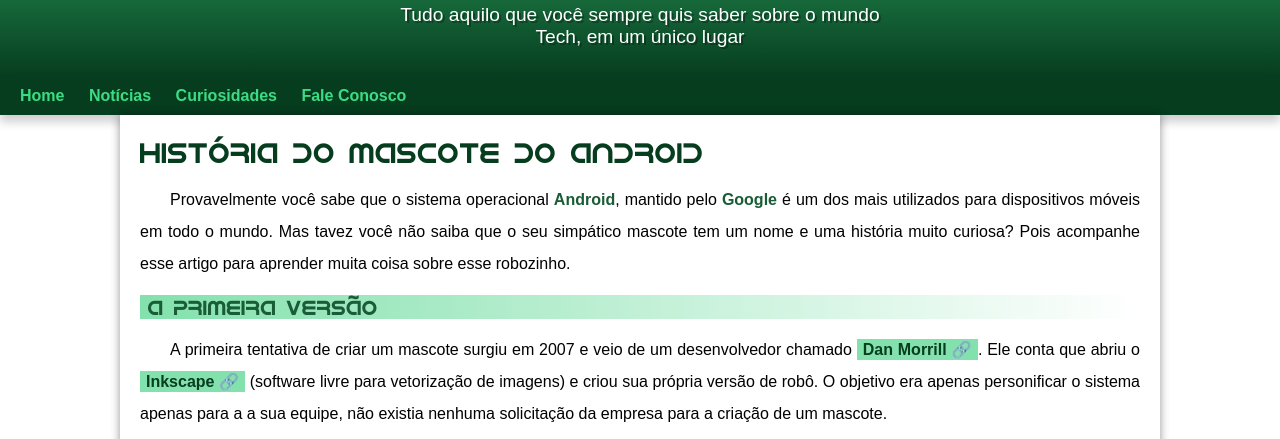
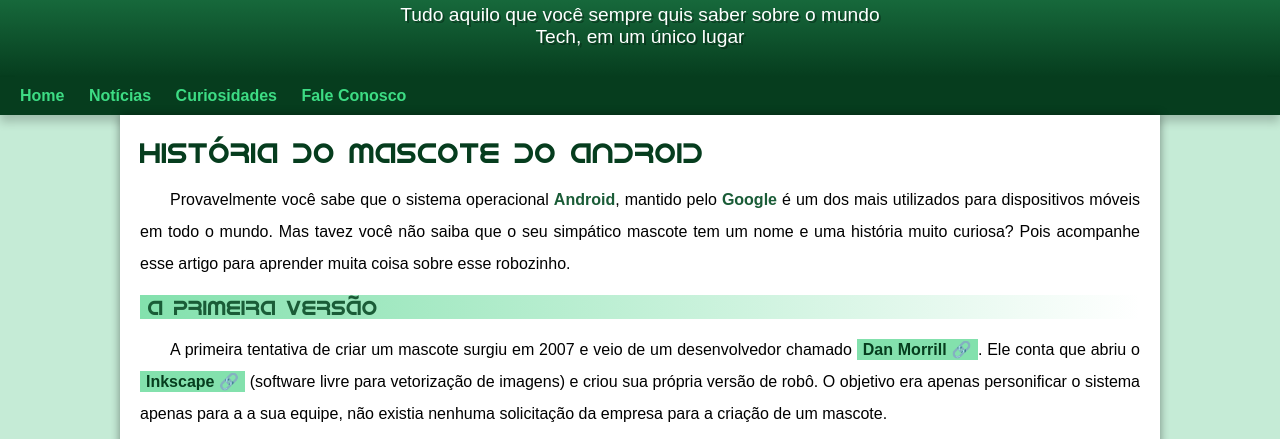
Before and after one commit to Jelson-Rodrigues/projeto-androide, a plain HTML site: page index.html in a window 1280 px wide. Shown: the part 113-552 px from the top of the page. Drawn offline with Linux system fonts and the light colour scheme.

Commit message:
voltei a cor anterior

```diff
--- a/estilo/style.css
+++ b/estilo/style.css
@@ -27,7 +27,7 @@
 }
 
 body {
-    background-color: white;
+    background-color: var(--cor0);
     font-family: var(--fonte-padrão);
 }
 
```
